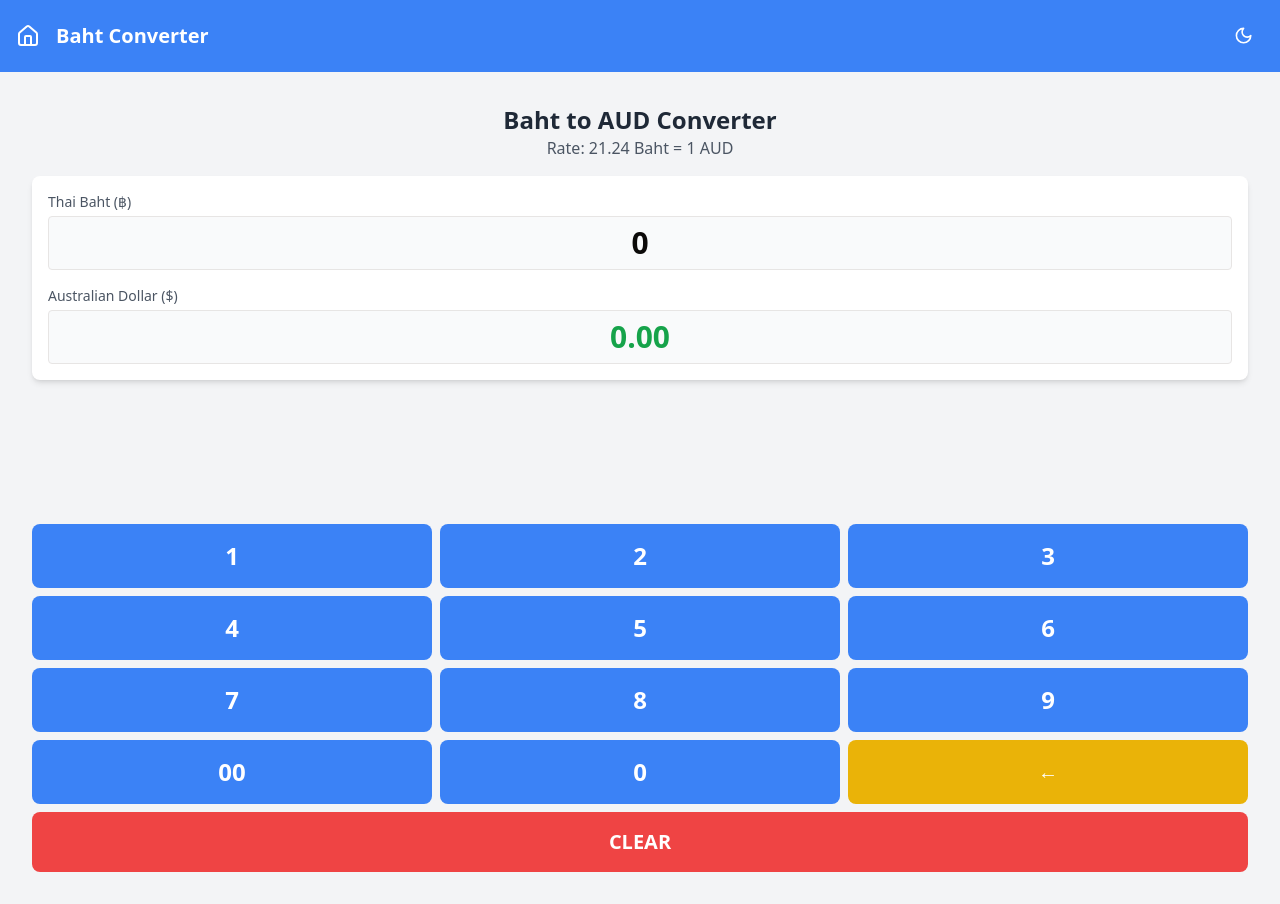
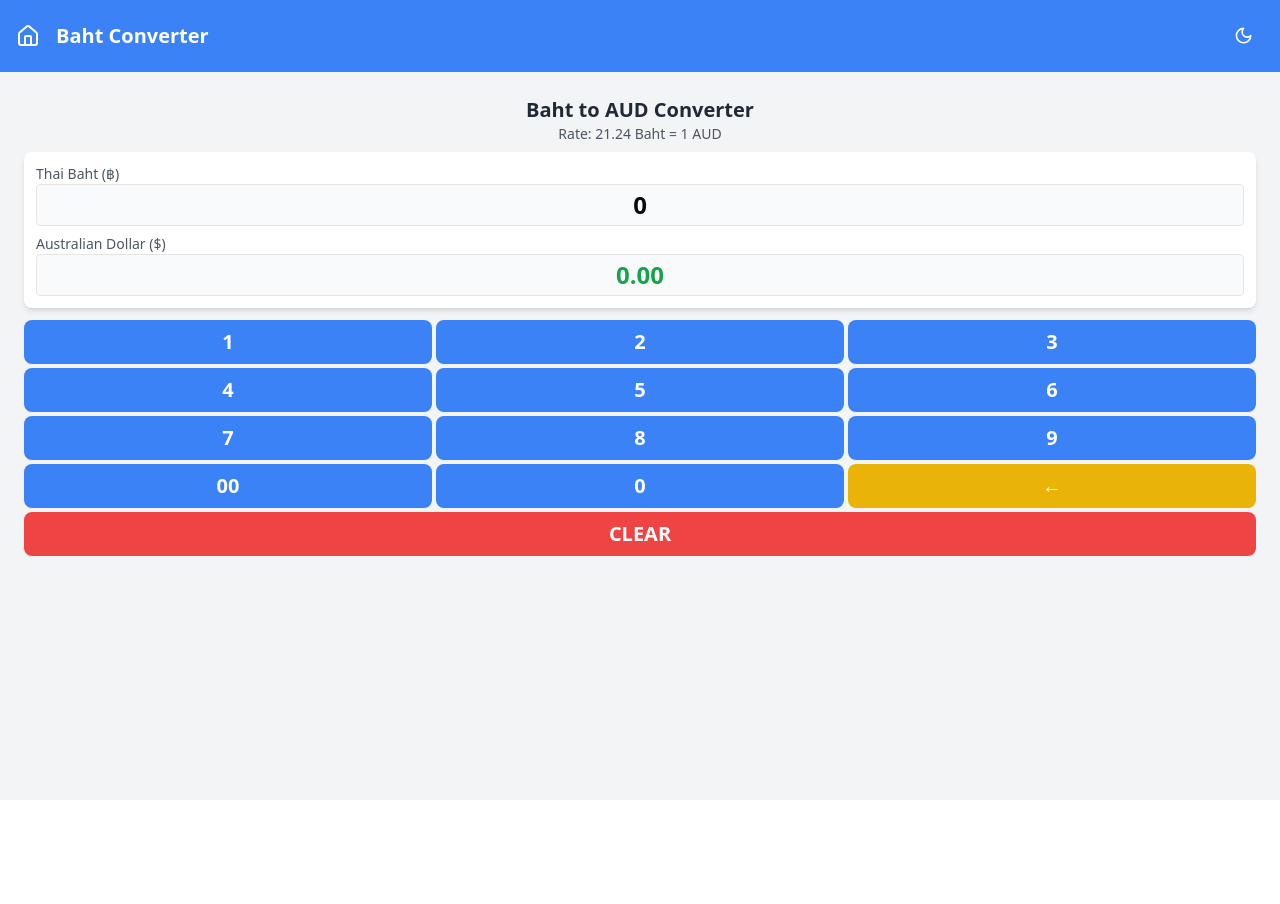
Before and after one commit to lukebatchelor/quick-tools, a React (Vite) app: page /baht-converter in a window 1280 px wide. After the commit the page ends 800 px from the top, so only its background shows below. Built offline with nearby package versions, Linux system fonts and the light colour scheme.

Commit message:
Update BahtToAudConverter.jsx
Fix spacing

```diff
--- a/src/tools/BahtToAudConverter.jsx
+++ b/src/tools/BahtToAudConverter.jsx
@@ -43,61 +43,61 @@ const BahtToAudConverter = () => {
   };
 
   return (
-    <div className="flex flex-col h-screen bg-gray-100 p-4">
-      {/* Header */}
-      <div className="mb-4 text-center">
-        <h1 className="text-2xl font-bold text-gray-800">Baht to AUD Converter</h1>
-        <p className="text-gray-600">Rate: 21.24 Baht = 1 AUD</p>
+    <div className="flex flex-col bg-gray-100 p-2 flex-grow">
+      {/* Header - Minimized */}
+      <div className="mb-2 text-center">
+        <h2 className="text-xl font-bold text-gray-800">Baht to AUD Converter</h2>
+        <p className="text-sm text-gray-600">Rate: 21.24 Baht = 1 AUD</p>
       </div>
 
       {/* Displays */}
-      <div className="bg-white rounded-lg shadow-md p-4 mb-6">
-        <div className="mb-4">
-          <label className="block text-sm font-medium text-gray-600 mb-1">Thai Baht (฿)</label>
-          <div className="text-3xl font-bold text-center p-2 bg-gray-50 rounded border">
+      <div className="bg-white rounded-lg shadow-md p-3 mb-3">
+        <div className="mb-2">
+          <label className="block text-sm font-medium text-gray-600">Thai Baht (฿)</label>
+          <div className="text-2xl font-bold text-center p-1 bg-gray-50 rounded border">
             {bahtValue || '0'}
           </div>
         </div>
         <div>
-          <label className="block text-sm font-medium text-gray-600 mb-1">Australian Dollar ($)</label>
-          <div className="text-3xl font-bold text-center p-2 bg-gray-50 rounded border text-green-600">
+          <label className="block text-sm font-medium text-gray-600">Australian Dollar ($)</label>
+          <div className="text-2xl font-bold text-center p-1 bg-gray-50 rounded border text-green-600">
             {audValue || '0.00'}
           </div>
         </div>
       </div>
 
-      {/* Number Pad */}
-      <div className="grid grid-cols-3 gap-2 mt-auto">
+      {/* Number Pad - Using flex-grow to use available space */}
+      <div className="grid grid-cols-3 gap-1 flex-grow">
         {[1, 2, 3, 4, 5, 6, 7, 8, 9].map((num) => (
           <button
             key={num}
             onClick={() => addDigit(num.toString())}
-            className="bg-blue-500 hover:bg-blue-600 text-white rounded-lg p-4 text-2xl font-bold"
+            className="bg-blue-500 hover:bg-blue-600 text-white rounded-lg py-2 text-xl font-bold"
           >
             {num}
           </button>
         ))}
         <button
           onClick={() => addDigit('00')}
-          className="bg-blue-500 hover:bg-blue-600 text-white rounded-lg p-4 text-2xl font-bold"
+          className="bg-blue-500 hover:bg-blue-600 text-white rounded-lg py-2 text-xl font-bold"
         >
           00
         </button>
         <button
           onClick={() => addDigit('0')}
-          className="bg-blue-500 hover:bg-blue-600 text-white rounded-lg p-4 text-2xl font-bold"
+          className="bg-blue-500 hover:bg-blue-600 text-white rounded-lg py-2 text-xl font-bold"
         >
           0
         </button>
         <button
           onClick={deleteLastChar}
-          className="bg-yellow-500 hover:bg-yellow-600 text-white rounded-lg p-4 text-xl font-bold"
+          className="bg-yellow-500 hover:bg-yellow-600 text-white rounded-lg py-2 text-xl font-bold"
         >
           ←
         </button>
         <button
           onClick={clearInput}
-          className="bg-red-500 hover:bg-red-600 text-white rounded-lg p-4 text-xl font-bold col-span-3"
+          className="bg-red-500 hover:bg-red-600 text-white rounded-lg py-2 text-xl font-bold col-span-3"
         >
           CLEAR
         </button>
```
